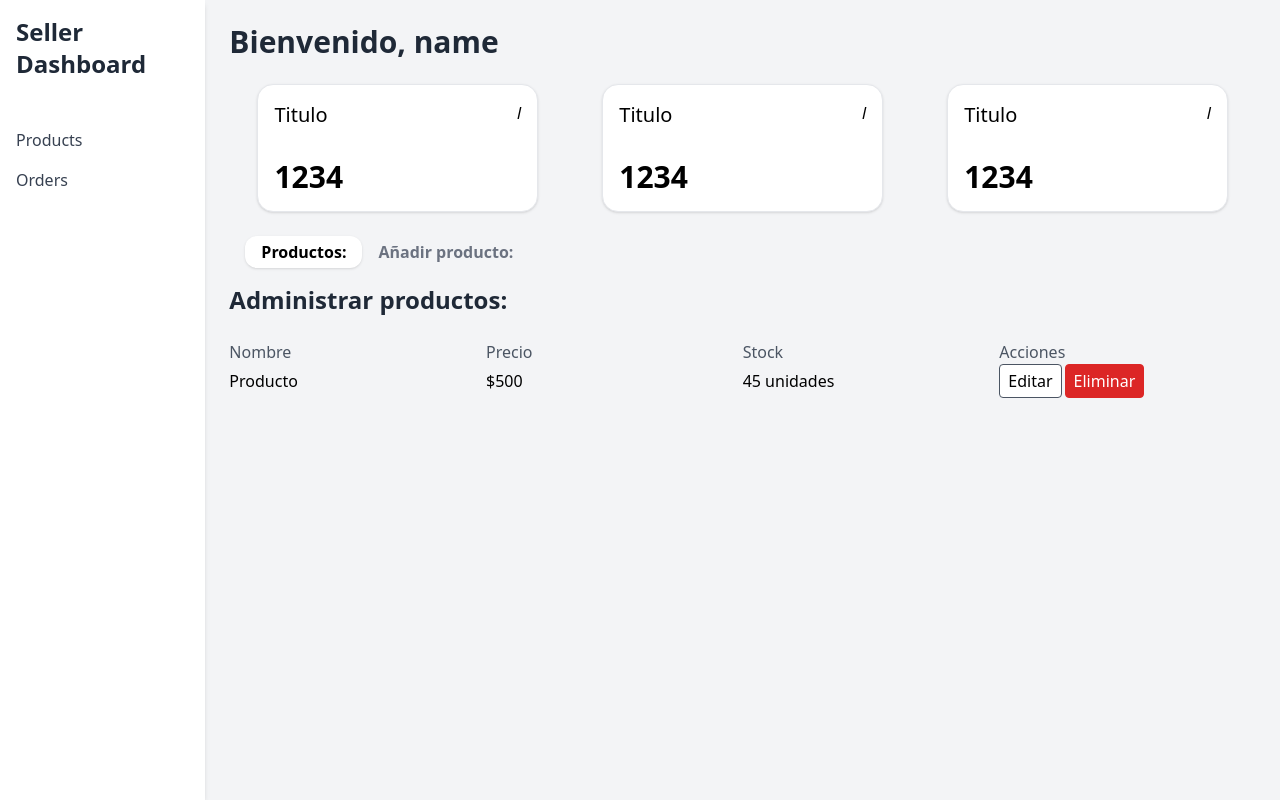
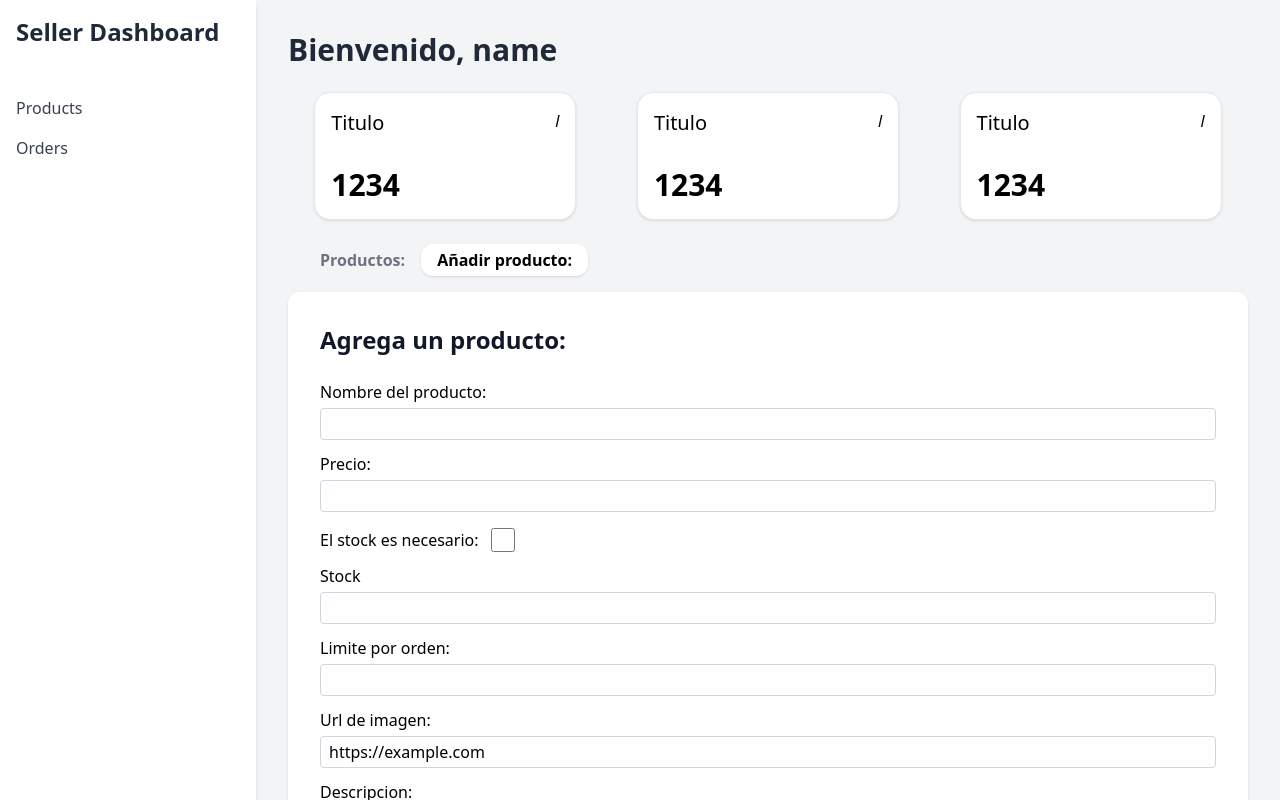
Before and after one commit to flipps12/dashboard-ecommerce, a React (Vite) app: page / in a window 1280 px wide. Both pictures are taken after a click on the button "Añadir producto:". Built offline with nearby package versions, Linux system fonts and the light colour scheme.

Commit message:
Add product

```diff
--- a/src/App.tsx
+++ b/src/App.tsx
@@ -1,7 +1,10 @@
 import { useState } from 'react'
 import Products from './aplications/products'
+import AddProduct from './aplications/addProduct'
 
 function App() {
+  const [app, setApp] = useState<JSX.Element>(<Products />)
+
 
   return (
     <div className="flex h-screen bg-gray-100 flex-row">
@@ -19,7 +22,7 @@ function App() {
         </nav>
       </aside>
 
-      <div className='flex flex-col w-full m-6'>
+      <div className='flex flex-1 flex-col w-full p-8 overflow-y-auto'>
         <header className='w-full'>
           <h3 className='text-3xl font-semibold text-gray-800 mb-6'>Bienvenido, name</h3>
           <div className='grid grid-rows-3 gap-2 w-full place-items-center sm:grid-cols-3 sm:grid-rows-1'>
@@ -39,11 +42,12 @@ function App() {
         </header>
 
         <div className='ml-4 mt-6'>
-          <button className='text-base font-bold px-4 py-1 bg-white rounded-xl shadow'>Productos:</button>
-          <button className='text-base font-bold px-4 py-1 text-gray-500 rounded-xl'>Añadir producto:</button>
+          <button onClick={() => setApp(<Products></Products>)} className={`text-base font-bold px-4 py-1 rounded-xl ${app.type === Products ? "bg-white shadow" : "text-gray-500"}`}>Productos:</button>
+          <button onClick={() => setApp(<AddProduct />)} className={`text-base font-bold px-4 py-1 rounded-xl ${app.type === AddProduct ? "bg-white shadow" : "text-gray-500"}`}>Añadir producto:</button>
         </div>
 
-        <Products />
+        {app}
+
       </div>
     </div>
   )
--- /dev/null
+++ b/src/aplications/addProduct.tsx
@@ -0,0 +1,42 @@
+import { useState } from "react"
+
+function AddProduct() {
+    const [stockNec, setStockNec] = useState<boolean>(true)
+
+    const handleClicStock = () => {
+        setStockNec(!stockNec);
+        let stock: HTMLInputElement | null = document.getElementById('stockInput') as HTMLInputElement;
+        if (stock != null) {
+            stock.disabled = !stockNec;
+            if (!stockNec) stock.value = '0';
+        }
+
+    }
+
+    return (
+        <div className="mt-4 w-full">
+            <form className="flex flex-col bg-white px-8 py-8 rounded-xl shadow">
+                <h4 className="text-2xl font-semibold text-gray-900 mb-6">Agrega un producto:</h4>
+                <span>Nombre del producto:</span>
+                <input className="px-2 border border-gray-300 rounded h-8 mb-3 mt-1" type="text" />
+                <span>Precio:</span>
+                <input className="px-2 border border-gray-300 rounded h-8 mb-3 mt-1" type="text" />
+                <div className="flex flex-row items-center mb-3 mt-1">
+                    <span className="mr-3">El stock es necesario: </span>
+                    <input onClick={handleClicStock} className="border border-gray-300 rounded h-6 w-6" type="checkbox" />
+                </div>
+                <span>Stock</span>
+                <input id="stockInput" className="px-2 border border-gray-300 rounded h-8 mb-3 mt-1" type="number" />
+                <span>Limite por orden:</span>
+                <input className="px-2 border border-gray-300 rounded h-8 mb-3 mt-1" type="number" />
+                <span>Url de imagen:</span>
+                <input defaultValue={"https://example.com"} className="px-2 border border-gray-300 rounded h-8 mb-3 mt-1" type="url" />
+                <span>Descripcion:</span>
+                <textarea maxLength={255} className="px-2 border border-gray-300 rounded h-14 mb-3 mt-1" id=""></textarea>
+                <div className="text-white bg-zinc-950 text-center py-2 rounded hover:bg-zinc-800 transition-colors">Añadir producto</div>
+            </form>
+        </div>
+    )
+}
+
+export default AddProduct
```
